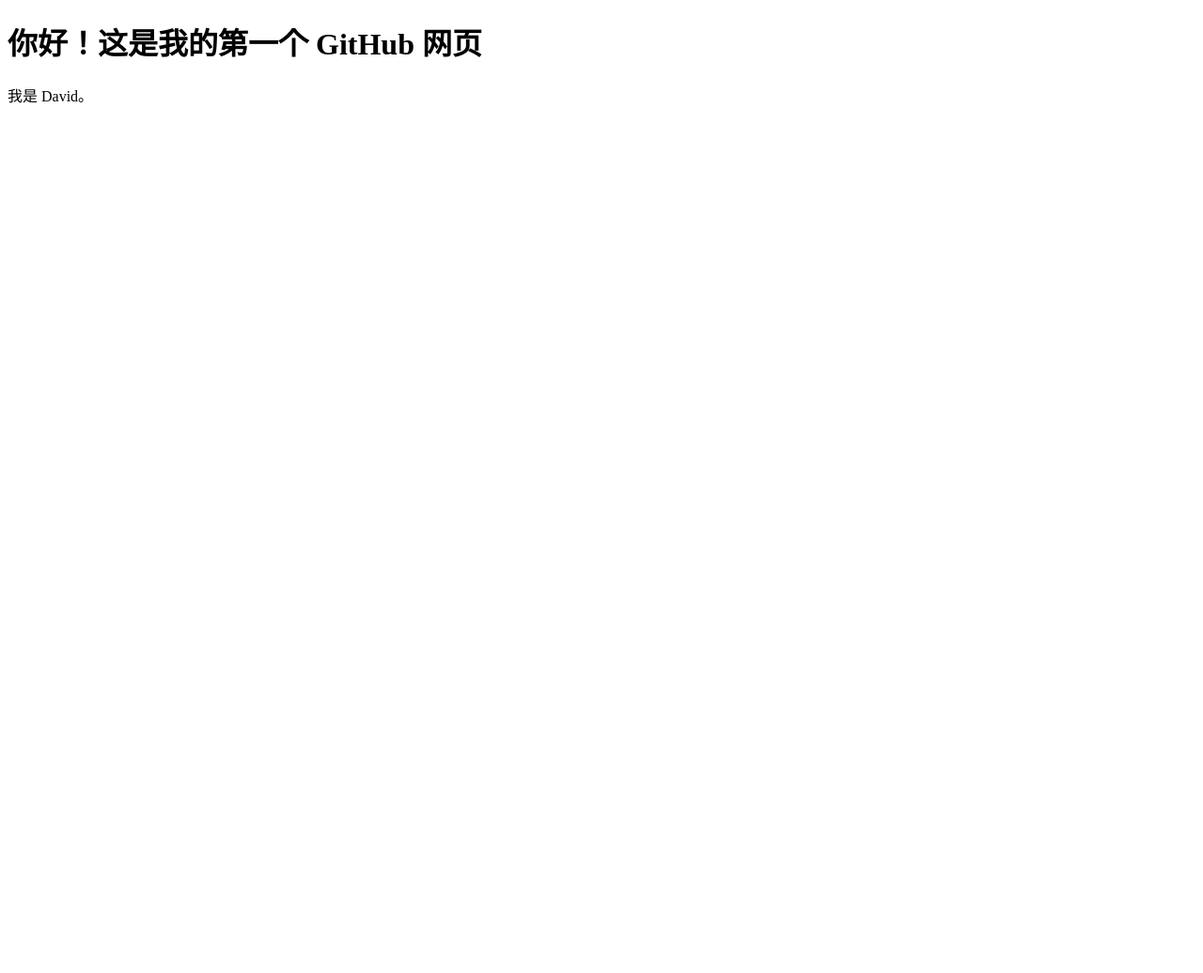
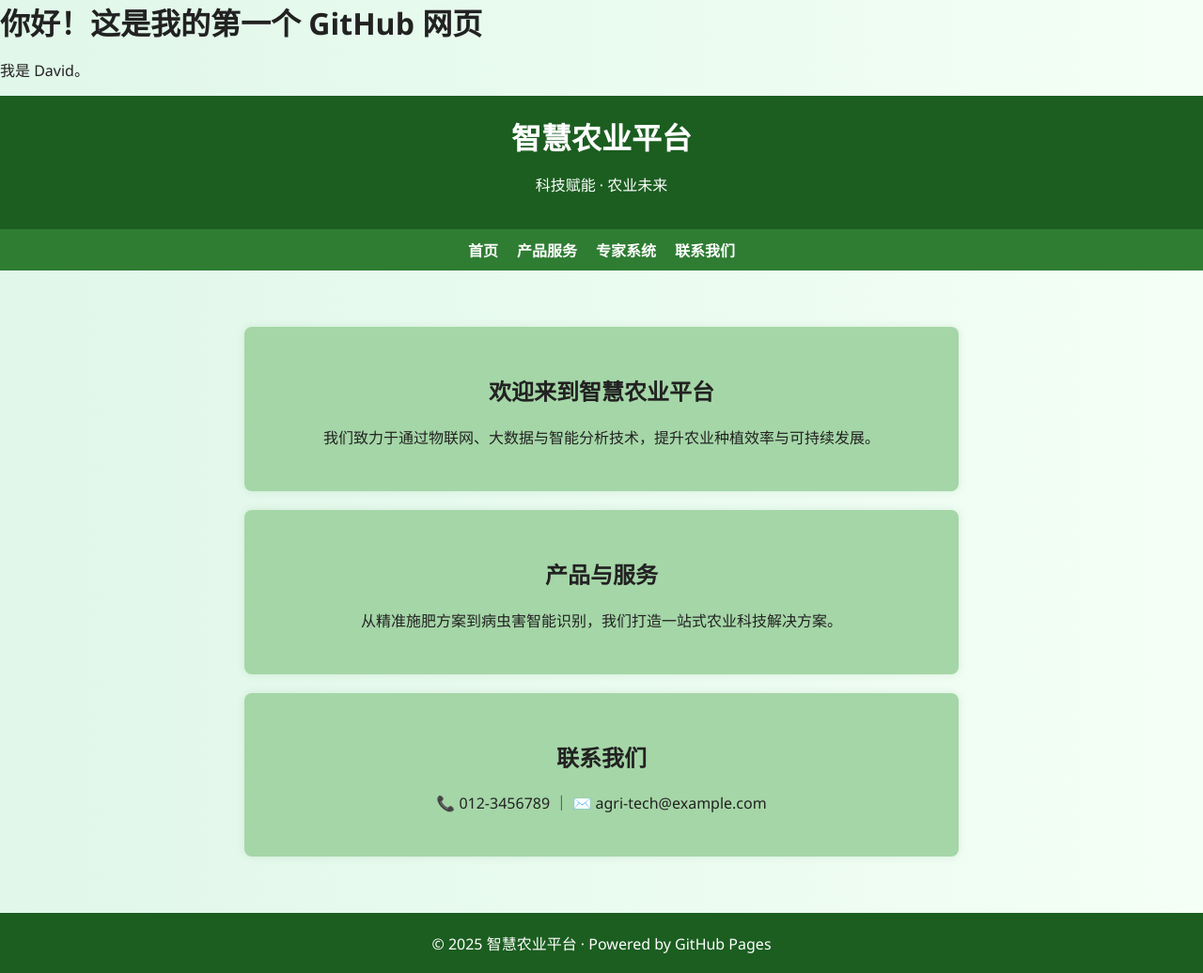
Before and after one commit to Davidpoh315/tana.com, a plain HTML site: page index.html in a window 1280 px wide. Shown: the whole page at 94% size. Before the commit the page ends 800 px from the top, so only its background shows below. Drawn offline with Linux system fonts and the light colour scheme.

Commit message:
Update index.html

```diff
--- a/index.html
+++ b/index.html
@@ -8,3 +8,108 @@
   <p>我是 David。</p>
 </body>
 </html>
+
+<!DOCTYPE html>
+<html lang="zh">
+<head>
+  <meta charset="UTF-8" />
+  <meta name="viewport" content="width=device-width, initial-scale=1.0" />
+  <title>智能农业解决方案</title>
+  <style>
+    body {
+      margin: 0;
+      font-family: "Segoe UI", Tahoma, Geneva, Verdana, sans-serif;
+      background: linear-gradient(to right, #e0f7e9, #f4fff6);
+      color: #222;
+    }
+
+    header {
+      background-color: #1b5e20;
+      color: white;
+      padding: 20px 40px;
+      text-align: center;
+    }
+
+    h1 {
+      margin: 0;
+      font-size: 2em;
+    }
+
+    nav {
+      background-color: #2e7d32;
+      padding: 10px 40px;
+      display: flex;
+      justify-content: center;
+      gap: 20px;
+    }
+
+    nav a {
+      color: white;
+      text-decoration: none;
+      font-weight: bold;
+    }
+
+    section {
+      padding: 40px;
+      text-align: center;
+    }
+
+    .highlight {
+      background: #a5d6a7;
+      border-radius: 8px;
+      padding: 30px;
+      margin: 20px auto;
+      max-width: 700px;
+      box-shadow: 0 0 10px rgba(0, 100, 0, 0.1);
+    }
+
+    footer {
+      background-color: #1b5e20;
+      color: white;
+      text-align: center;
+      padding: 20px;
+    }
+
+    @media (max-width: 600px) {
+      section, nav {
+        padding: 20px;
+        flex-direction: column;
+      }
+    }
+  </style>
+</head>
+<body>
+  <header>
+    <h1>智慧农业平台</h1>
+    <p>科技赋能 · 农业未来</p>
+  </header>
+
+  <nav>
+    <a href="#">首页</a>
+    <a href="#">产品服务</a>
+    <a href="#">专家系统</a>
+    <a href="#">联系我们</a>
+  </nav>
+
+  <section>
+    <div class="highlight">
+      <h2>欢迎来到智慧农业平台</h2>
+      <p>我们致力于通过物联网、大数据与智能分析技术，提升农业种植效率与可持续发展。</p>
+    </div>
+
+    <div class="highlight">
+      <h2>产品与服务</h2>
+      <p>从精准施肥方案到病虫害智能识别，我们打造一站式农业科技解决方案。</p>
+    </div>
+
+    <div class="highlight">
+      <h2>联系我们</h2>
+      <p>📞 012-3456789 ｜ ✉️ agri-tech@example.com</p>
+    </div>
+  </section>
+
+  <footer>
+    &copy; 2025 智慧农业平台 · Powered by GitHub Pages
+  </footer>
+</body>
+</html>
```
